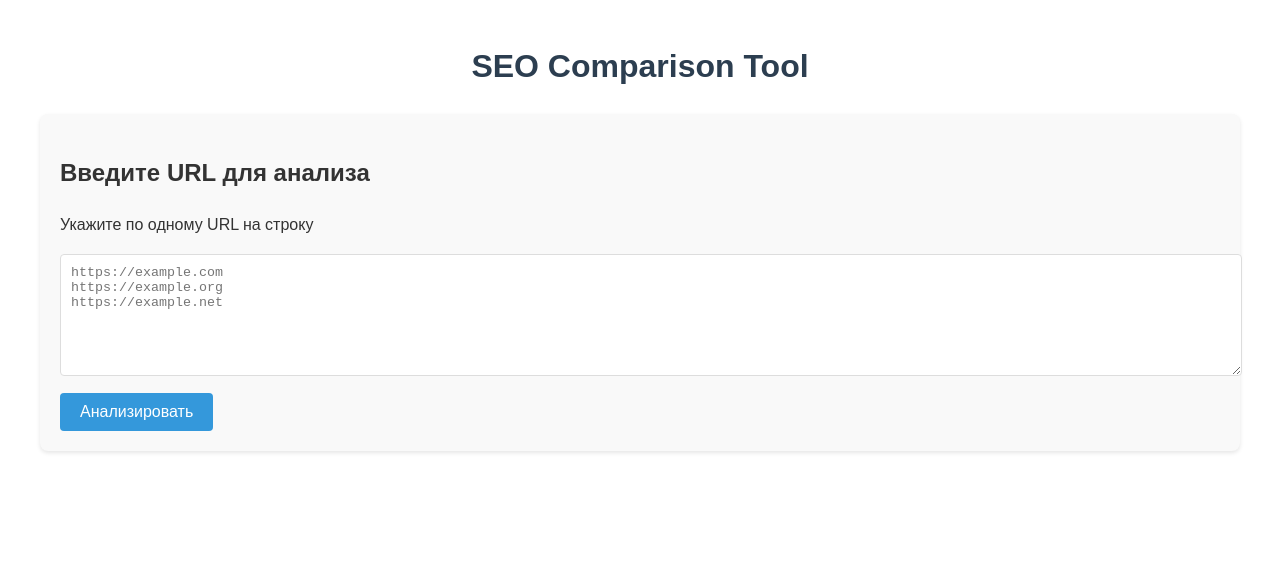
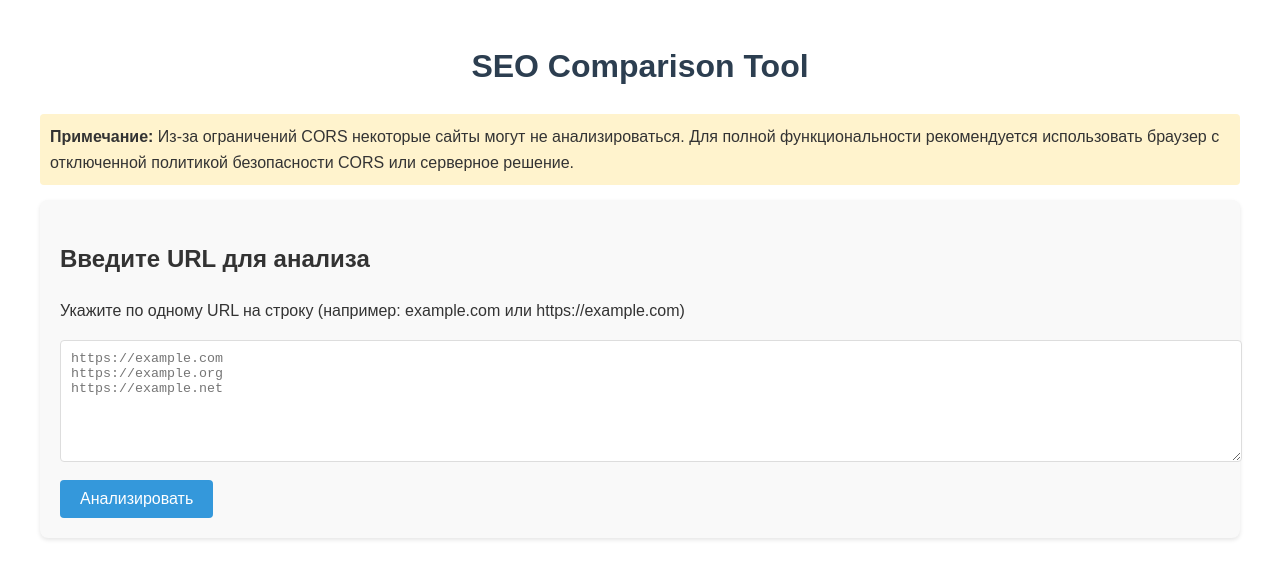
Before and after one commit to PrivateSeo/privateseo.github.io, a Jekyll site: the page test-serv.html, which Jekyll copies as it is, in a window 1280 px wide. Shown: the top 579 px of the page. Built offline with Jekyll 4.4.1, drawn with Linux system fonts in a browser that asks for light colours; some of the changed lines change nothing that is shown.

Commit message:
Update test-serv.html

```diff
--- a/test-serv.html
+++ b/test-serv.html
@@ -92,15 +92,27 @@
             color: #e74c3c;
             font-style: italic;
         }
+        .warning {
+            background-color: #fff3cd;
+            padding: 10px;
+            border-radius: 4px;
+            margin-bottom: 15px;
+        }
     </style>
 </head>
 <body>
     <div class="container">
         <h1>SEO Comparison Tool</h1>
 
+        <div class="warning">
+            <strong>Примечание:</strong> Из-за ограничений CORS некоторые сайты могут не анализироваться.
+            Для полной функциональности рекомендуется использовать браузер с отключенной политикой безопасности CORS
+            или серверное решение.
+        </div>
+
         <div class="input-section">
             <h2>Введите URL для анализа</h2>
-            <p>Укажите по одному URL на строку</p>
+            <p>Укажите по одному URL на строку (например: example.com или https://example.com)</p>
             <textarea id="urls" placeholder="https://example.com
 https://example.org
 https://example.net"></textarea>
@@ -127,10 +139,35 @@
             const resultsDiv = document.getElementById('results');
             const progressBar = document.getElementById('progress');
 
+            // Список прокси-серверов для обхода CORS
+            const PROXY_SERVERS = [
+                {
+                    name: 'CodeTabs',
+                    url: url => `https://api.codetabs.com/v1/proxy/?quest=${encodeURIComponent(url)}`
+                },
+                {
+                    name: 'CORS Anywhere',
+                    url: url => `https://cors-anywhere.herokuapp.com/${encodeURIComponent(url)}`,
+                    headers: {
+                        'X-Requested-With': 'XMLHttpRequest'
+                    }
+                },
+                {
+                    name: 'AllOrigins',
+                    url: url => `https://api.allorigins.win/get?url=${encodeURIComponent(url)}`,
+                    transform: data => data.contents
+                },
+                {
+                    name: 'ThingProxy',
+                    url: url => `https://thingproxy.freeboard.io/fetch/${encodeURIComponent(url)}`
+                }
+            ];
+
             analyzeBtn.addEventListener('click', async function() {
                 const urls = urlsTextarea.value.split('\n')
                     .map(url => url.trim())
-                    .filter(url => url.length > 0);
+                    .filter(url => url.length > 0)
+                    .map(fixUrl);
 
                 if (urls.length === 0) {
                     alert('Пожалуйста, введите хотя бы один URL');
@@ -146,7 +183,7 @@
 
                     for (let i = 0; i < urls.length; i++) {
                         const url = urls[i];
-                        progressBar.style.width = `${(i / urls.length) * 100}%`;
+                        progressBar.style.width = `${((i + 1) / urls.length) * 100}%`;
 
                         try {
                             const seoData = await analyzeSEO(url);
@@ -159,7 +196,6 @@
                         }
                     }
 
-                    progressBar.style.width = '100%';
                     displayResults(results);
                 } catch (error) {
                     resultsDiv.innerHTML = `<div class="error">Произошла ошибка: ${error.message}</div>`;
@@ -168,34 +204,48 @@
                 }
             });
 
-async function analyzeSEO(url) {
-    // Проверяем, что URL начинается с http:// или https://
+            function fixUrl(url) {
                 if (!url.startsWith('http://') && !url.startsWith('https://')) {
-        url = 'https://' + url;
+                    return 'https://' + url;
+                }
+                return url;
             }
 
-    // Пробуем несколько разных прокси-серверов
-    const proxyUrls = [
-        `https://api.codetabs.com/v1/proxy/?quest=${encodeURIComponent(url)}`,
-        `https://cors-anywhere.herokuapp.com/${encodeURIComponent(url)}`,
-        `https://thingproxy.freeboard.io/fetch/${encodeURIComponent(url)}`
-    ];
-
+            async function analyzeSEO(url) {
                 let lastError = null;
 
-    for (const proxyUrl of proxyUrls) {
+                // Пробуем все доступные прокси по очереди
+                for (const proxy of PROXY_SERVERS) {
                     try {
-            const response = await fetch(proxyUrl, {
-                headers: {
-                    'X-Requested-With': 'XMLHttpRequest'
-                }
+                        console.log(`Пробуем прокси ${proxy.name} для ${url}`);
+                        const response = await fetch(proxy.url(url), {
+                            headers: proxy.headers || {}
                         });
 
-            if (!response.ok) throw new Error(`HTTP error! status: ${response.status}`);
+                        if (!response.ok) {
+                            throw new Error(`HTTP error! status: ${response.status}`);
+                        }
 
-            const html = await response.text();
+                        let html = await response.text();
+
+                        // Если прокси возвращает данные в обертке (например AllOrigins)
+                        if (proxy.transform) {
+                            try {
+                                const data = JSON.parse(html);
+                                html = proxy.transform(data);
+                                if (!html) throw new Error('No content in response');
+                            } catch (e) {
+                                throw new Error('Invalid proxy response format');
+                            }
+                        }
+
                         const parser = new DOMParser();
                         const doc = parser.parseFromString(html, 'text/html');
+
+                        // Проверяем, что парсинг прошел успешно
+                        if (doc.querySelector('parsererror')) {
+                            throw new Error('Failed to parse HTML');
+                        }
 
                         return {
                             url,
@@ -216,14 +266,15 @@
                         };
                     } catch (error) {
                         lastError = error;
-            console.warn(`Proxy failed (${proxyUrl}):`, error);
+                        console.warn(`Proxy ${proxy.name} failed:`, error);
                         // Пробуем следующий прокси
                         continue;
                     }
                 }
 
-    throw new Error(`All proxies failed: ${lastError ? lastError.message : 'Unknown error'}`);
+                throw new Error(lastError ? lastError.message : 'All proxies failed');
             }
+
             // Вспомогательные функции для извлечения SEO-данных
             function getTitle(doc) {
                 const title = doc.querySelector('title');
@@ -283,7 +334,7 @@
 
                 // Добавляем заголовки столбцов (URL)
                 results.forEach(result => {
-                    tableHtml += `<th>${result.url}</th>`;
+                    tableHtml += `<th title="${result.url}">${new URL(result.url).hostname}</th>`;
                 });
 
                 tableHtml += '</tr></thead><tbody>';
@@ -293,7 +344,7 @@
                     // Если есть ошибки
                     tableHtml += `<tr><td>Статус</td>`;
                     results.forEach(result => {
-                        tableHtml += `<td class="error">${result.error}</td>`;
+                        tableHtml += `<td class="error">${result.error || 'Ошибка'}</td>`;
                     });
                     tableHtml += '</tr>';
                 } else {
@@ -326,6 +377,11 @@
                     } else {
                         const value = result[field];
                         let cellClass = '';
+                        let displayValue = value;
+
+                        if (value === null || value === undefined) {
+                            displayValue = 'N/A';
+                        }
 
                         if (typeof value === 'number' && minGood !== null && maxGood !== null) {
                             if (reverse) {
@@ -341,7 +397,7 @@
                             }
                         }
 
-                        tableHtml += `<td class="${cellClass}">${value}</td>`;
+                        tableHtml += `<td class="${cellClass}">${displayValue}</td>`;
                     }
                 });
 
```
Lines whose indentation alone changed are shown as unchanged.
